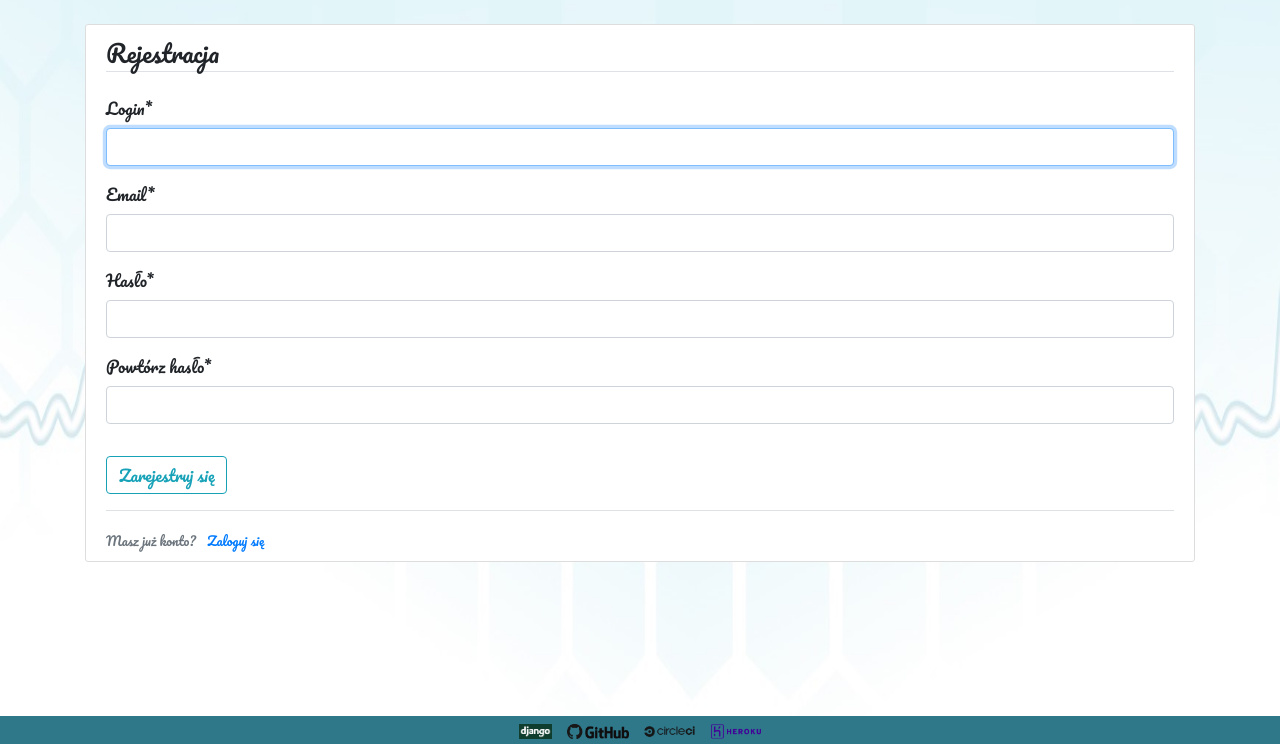
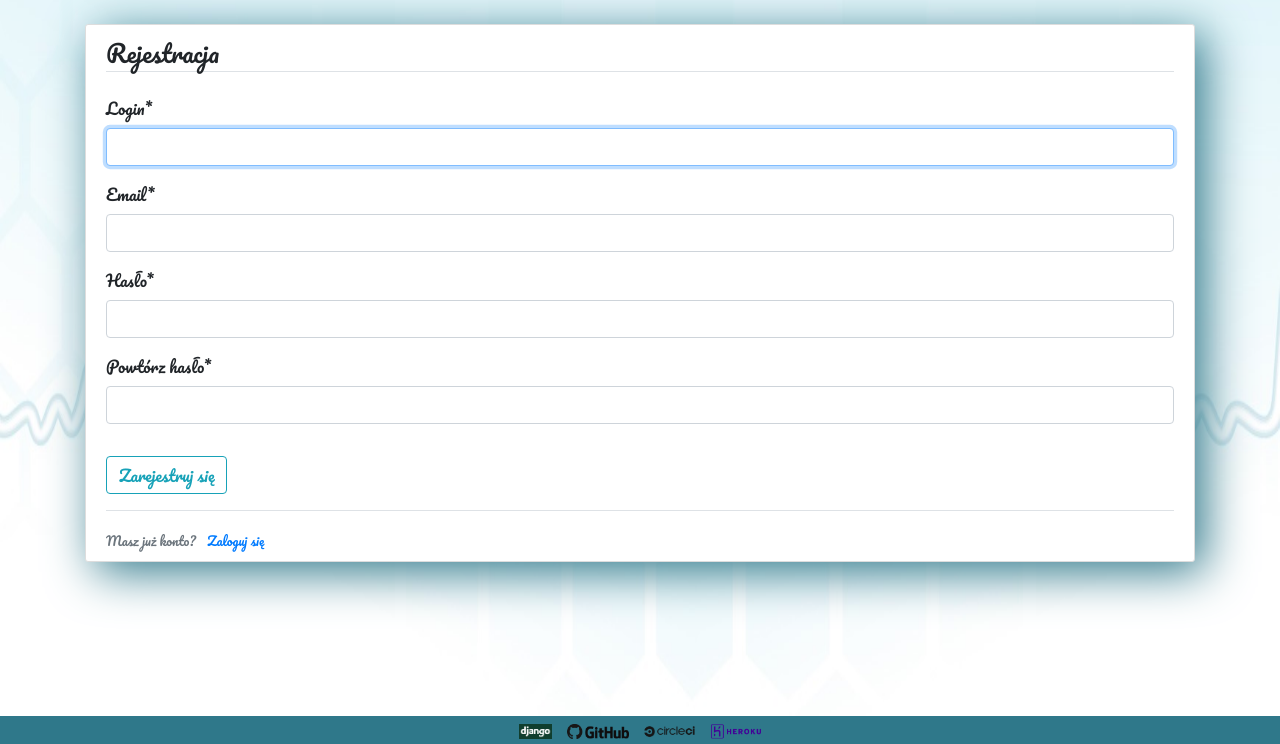
Before and after one commit to piotrek24061988/SERW-MED, a Django app: page /register/ in a window 1280 px wide. Shown: the part 56-800 px from the top of the page. Run offline with Django 3.2, Linux system fonts and the light colour scheme; some libraries are stand-ins or nearby versions.

Commit message:
shadow added

```diff
--- a/scratchpad/links.txt
+++ b/scratchpad/links.txt
@@ -4,3 +4,5 @@ https://pixabay.com/
 https://freemusicarchive.org/
 3) Free icons:
 http://fontello.com/
+4) Free background:
+https://www.toptal.com/designers/subtlepatterns/
--- a/serw_med/news/static/main.css
+++ b/serw_med/news/static/main.css
@@ -37,6 +37,7 @@ ul {
   border: 1px solid #dddddd;
   border-radius: 3px;
   margin-bottom: 20px;
+  box-shadow: 10px 10px 48px 0px rgba(47,120,138,1);
 }
 
 .article-title {
@@ -95,6 +96,7 @@ a.article-title:hover {
 #map {
   height: 400px;
   width: 100%;
+  box-shadow: 10px 10px 48px 0px rgba(47,120,138,1);
 }
 
 .footer {
@@ -185,6 +187,7 @@ a:hover {
 
 .ourdomain img {
     border-radius: 10px;
+    box-shadow: 10px 10px 48px 0px rgba(47,120,138,1);
 }
 
 .ourdomain a {
@@ -279,3 +282,13 @@ figcaption {
 .youtubefont {
     color: red;
 }
+
+input[type='file']
+{
+  color: transparent;
+}
+
+input[type='file']:hover
+{
+  color: black;
+}
--- a/serw_med/users/forms.py
+++ b/serw_med/users/forms.py
@@ -42,7 +42,7 @@ class MyClearableFileInput(ClearableFileInput):
 
 
 class ProfileUpdateForm(forms.ModelForm):
-    image = forms.ImageField(label=_("Zdjęcie"), widget=MyClearableFileInput) #required=False,
+    image = forms.ImageField(label=_("Zdjęcie"), widget=MyClearableFileInput)
 
     class Meta:
         model = Profile
```
